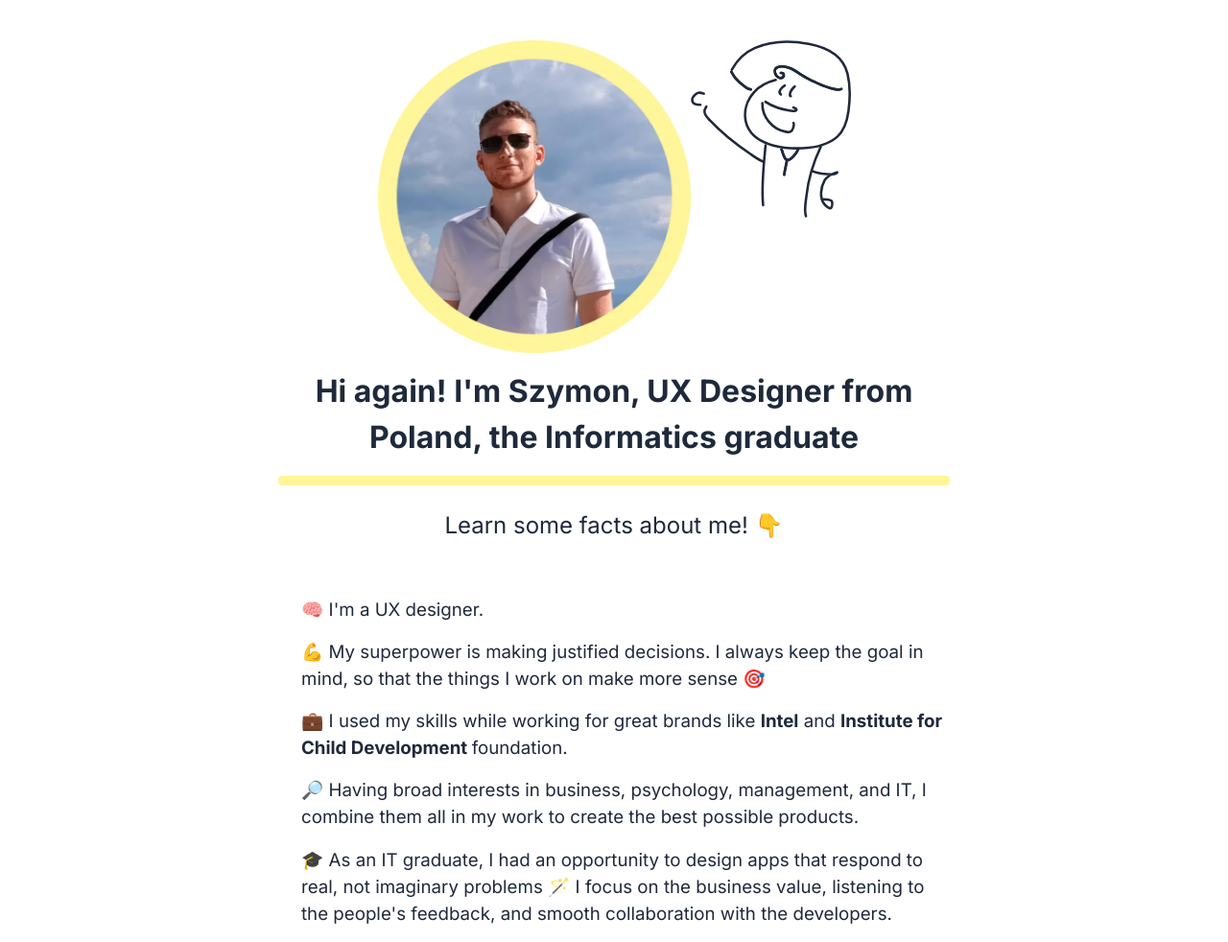
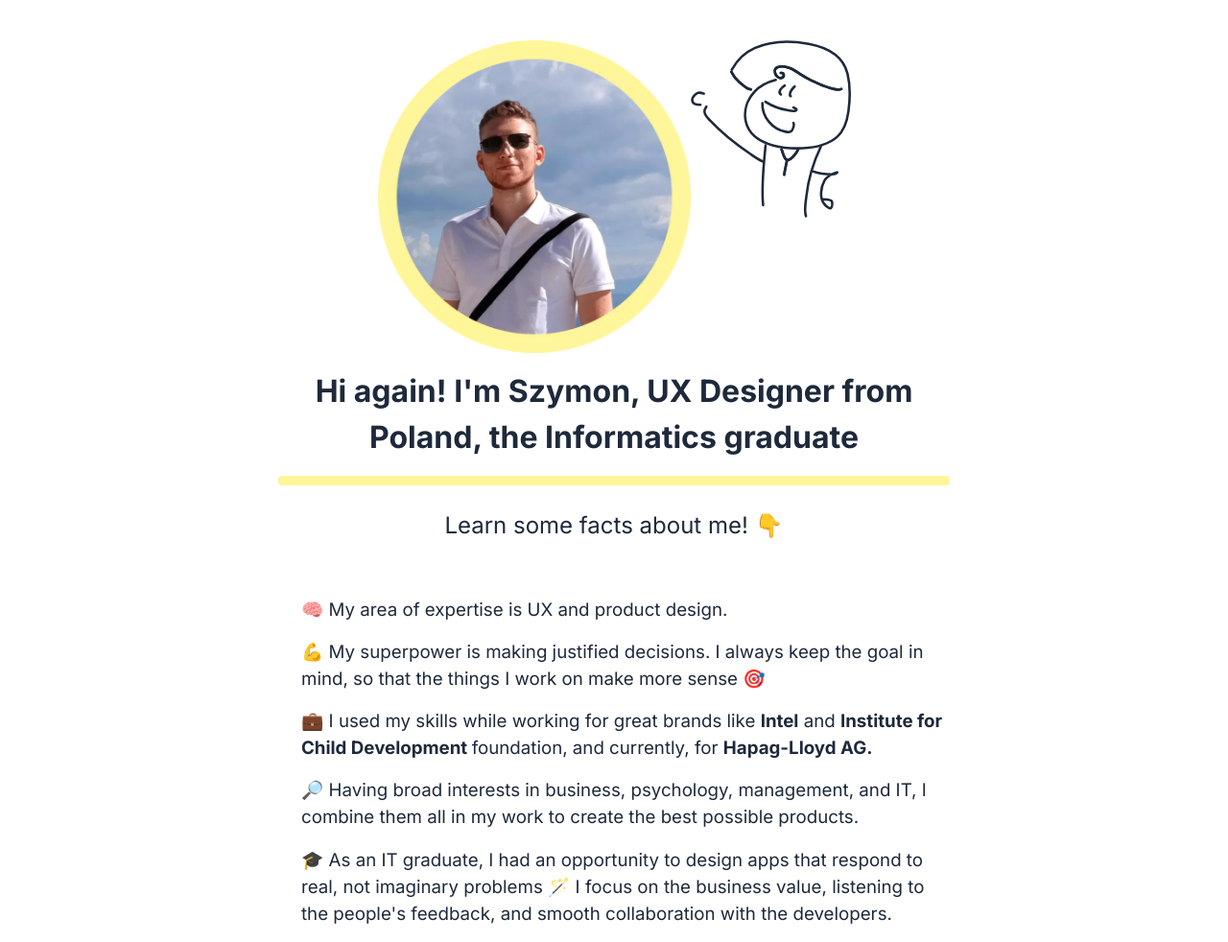
Before and after one commit to spietkun/ux-portfolio, a website built with Parcel: page about.html in a window 1280 px wide. Shown: the part 86-1068 px from the top of the page at 96% size. Built offline with nearby package versions, Linux system fonts and the light colour scheme.

Commit message:
Update about.html
Modified about me to add Hapag

```diff
--- a/about.html
+++ b/about.html
@@ -183,7 +183,7 @@ height="0" width="0" style="display:none;visibility:hidden"></iframe></noscript>
           </h2>
           <ul class="list slide-in-top-delayed">
             <li class="about-li list-item">
-              <span class="about-text05">🧠 I'm a UX designer.</span>
+              <span class="about-text05">🧠 My area of expertise is UX and product design.</span>
             </li>
             <li class="about-li01 list-item">
               <span class="about-text06">
@@ -202,7 +202,8 @@ height="0" width="0" style="display:none;visibility:hidden"></iframe></noscript>
                 <span class="about-text11">
                   Institute for Child Development
                 </span>
-                <span>foundation.</span>
+                <span>foundation, and currently, for</span>
+				<span class="about-text09">Hapag-Lloyd AG.</span>
               </span>
             </li>
             <li class="about-li03 list-item">
```
